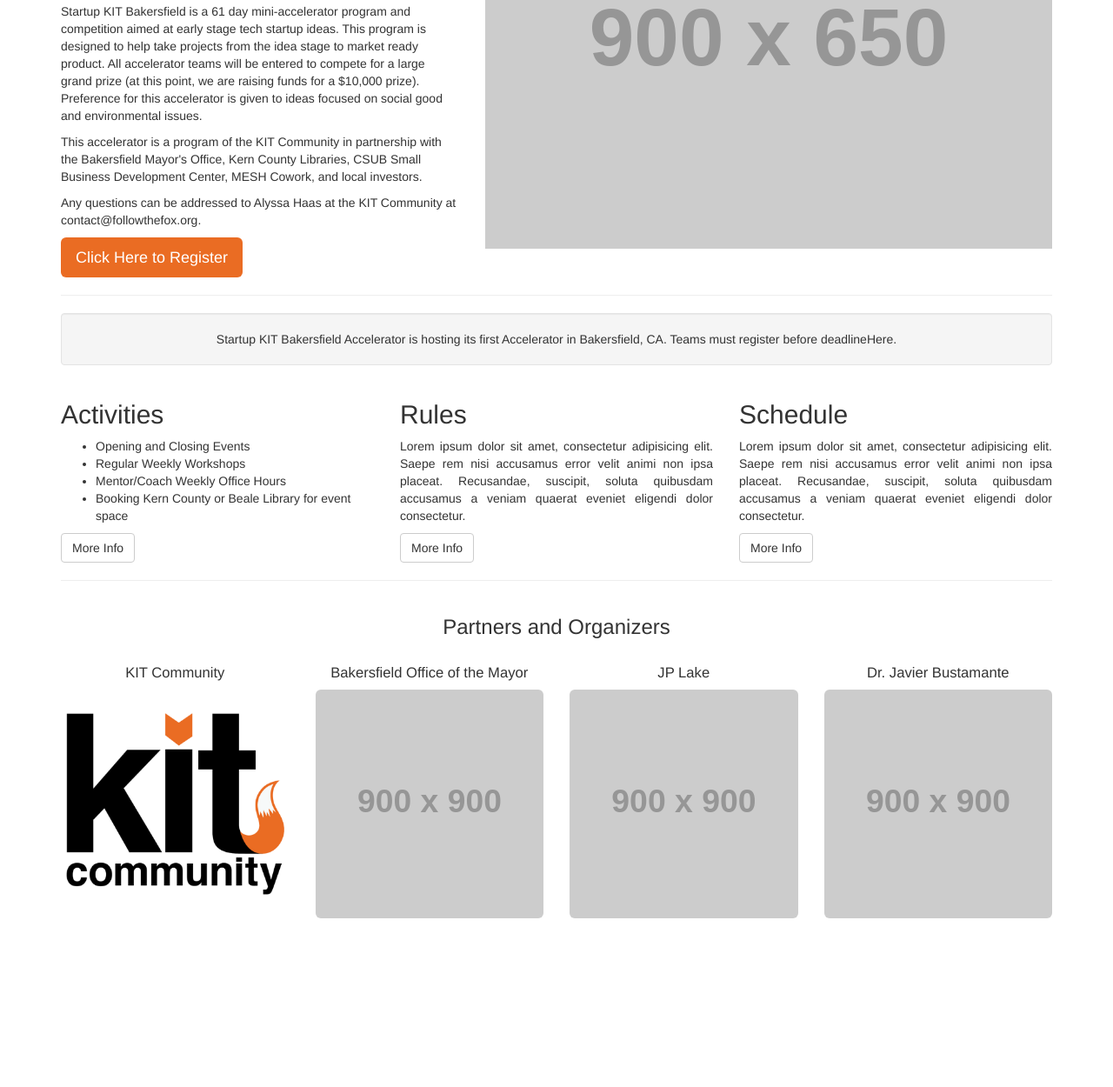
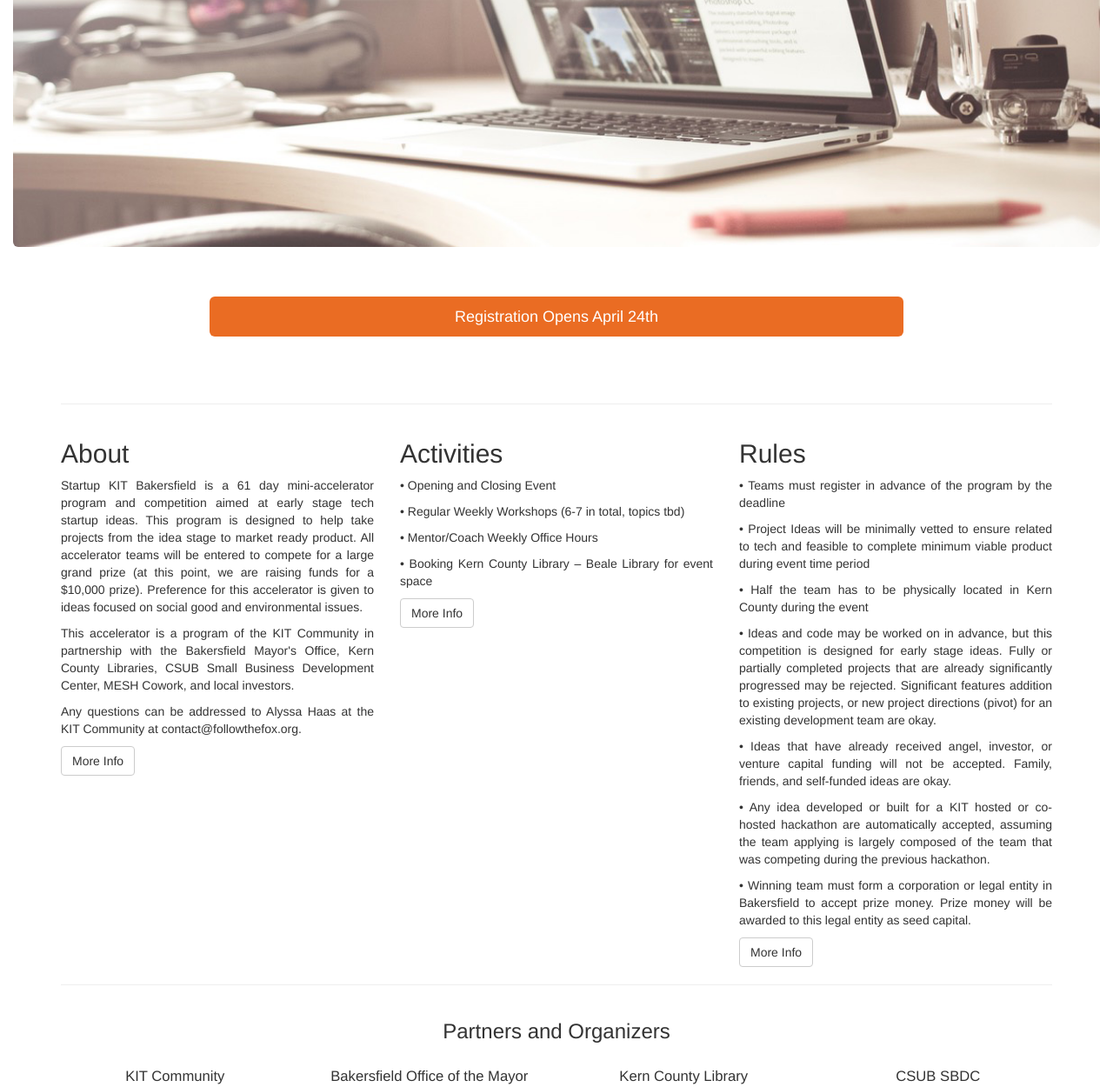
Before and after one commit to KIT-Community/Startup-KIT-Bakersfield, a plain HTML site: page index.html in a window 1280 px wide. Shown: the part 285-1535 px from the top of the page at 87% size. Drawn offline with nearby package versions, Linux system fonts and the light colour scheme; placeholder pictures from the web are drawn by us.

Commit message:
made main image full width, changed nav bar color, inserted content into about, rules, and activites

```diff
--- a/css/styles.scss
+++ b/css/styles.scss
@@ -1,6 +1,14 @@
+// google font: Quicksand
+@import url('https://fonts.googleapis.com/css?family=Quicksand');
+
 // global variables
     $primaryBlue: #4686a0;
     $secondaryBlue: #12527d;
+
+
+body {
+    font-family: 'Quicksand', sans-serif;
+}
 
 // nav bar gradient
 .my-nav-bar {
--- a/index.html
+++ b/index.html
@@ -6,10 +6,12 @@
     <meta charset="utf-8">
     <meta http-equiv="X-UA-Compatible" content="IE=edge">
     <meta name="viewport" content="width=device-width, initial-scale=1">
-    <meta name="description" content="">
-    <meta name="author" content="">
+    <meta name="description"
+          content="Kit Startup Bakersfield is holding its first annual accelerator, aimed at helping tech startups in Bakersfield.">
+    <meta name="keywords" content="Bakersfield, Startup, KIT, tech, technology, start up, accelerator">
+    <meta name="author" content="Alyssa Haas, Kevin Mershon, Matthew Jimenez">
 
-    <title>KIT Accelerator</title>
+
 
     <!-- My Custom Css -->
     <link rel="stylesheet" href="css/styles.css">
@@ -20,16 +22,21 @@
     <!-- Templates Custom CSS -->
     <link href="css/small-business.css" rel="stylesheet">
 
+    <link rel="shortcut icon" href="assets/images/kit-logo.png">
+    <title>Startup KIT Bakersfield</title>
+
 </head>
 
-<body style="font-family: Helvetica, Arial !important;">
+<body>
 
 <!-- Navigation -->
-<nav class="my-nav-bar navbar navbar-inverse navbar-fixed-top" role="navigation">
+<nav class=" navbar navbar-inverse navbar-fixed-top" role="navigation">
+
     <div class="container">
+
         <!-- Brand and toggle get grouped for better mobile display -->
         <div class="navbar-header">
-            <button type="button" class="navbar-toggle" data-toggle="collapse"
+            <button style="border: none" type="button" class="navbar-toggle" data-toggle="collapse"
                     data-target="#bs-example-navbar-collapse-1">
                 <span class="sr-only">Toggle navigation</span>
                 <span class="icon-bar"></span>
@@ -40,6 +47,9 @@
                 <img style="width: auto; height: 50px;" class="img-responsive" src="assets/images/kit-logo.png"
                      alt="KIT Community">
             </a>
+            <!--<h1 style="color: white; font-size: 4vw; margin-left: 90px" class="navbar-text">Startup KIT Bakersfield-->
+                <!--2017</h1>-->
+
         </div>
         <!-- Collect the nav links, forms, and other content for toggling -->
         <div class="collapse navbar-collapse" id="bs-example-navbar-collapse-1">
@@ -60,6 +70,12 @@
     <!-- /.container -->
 </nav>
 
+<!-- Main Picture -->
+<div class="col-md-12 hidden-sm hidden-xs">
+    <img width="100%" class=" img-rounded" src="assets/images/main_photo_with_text%20copy.jpg" alt="">
+</div>
+<!-- /.col-md-7 end main picture -->
+
 <!-- Page Content -->
 <div class="container">
 
@@ -67,17 +83,39 @@
     <div class="row">
 
         <!-- Main Picture -->
-        <div class="col-md-7 hidden-md hidden-lg">
-            <img class="img-responsive" src="http://placehold.it/900x650" alt="">
+        <div class="col-md-12 visible-sm visible-xs">
+            <img class="img-responsive img-rounded" src="assets/images/main_photo_small_with_text.jpg" alt="">
         </div>
         <!-- /.col-md-7 end main picture -->
+    </div>
+    <!-- /. end Main About row -->
 
 
-        <!-- Main about -->
-        <div class="col-md-5">
-            <h1>Startup KIT Bakersfield Accelerator <br><small>Accelerating Good In Bakersfield</small>
-                <br><small>June 19 - August 19, 2017</small></h1>
-            <p>Startup KIT Bakersfield is a 61 day mini-accelerator program and competition aimed at early stage tech startup
+    <div class="row">
+        <div class="col-md-12">
+
+            <!-- Button size change on media query -->
+            <button style="margin: 5% 15% 5%; width: 70%;" class="my-button btn btn-lg hidden-sm hidden-xs" href="#">
+                Registration Opens April 24th
+            </button>
+            <button style="margin: 5% 15% 2%; width: 70%;" class="my-button btn btn-md visible-sm visible-xs" href="#">
+                Registration Opens April 24th
+            </button>
+
+        </div>
+
+    </div>
+
+    <hr>
+
+    <!-- Information Row -->
+    <div class="row">
+        <div class="col-md-4" style="text-align: justify;">
+            <h2>About</h2>
+
+
+            <p>Startup KIT Bakersfield is a 61 day mini-accelerator program and competition aimed at early stage tech
+                startup
                 ideas. This program is designed to help take projects from the idea stage to market ready product. All
                 accelerator teams will be entered to compete for a large grand prize (at this point, we are raising
                 funds for a $10,000 prize). Preference for this accelerator is given to ideas focused on social good and
@@ -87,67 +125,67 @@
                 This accelerator is a program of the KIT Community in partnership with the Bakersfield Mayor's Office,
                 Kern County Libraries, CSUB Small Business Development Center, MESH Cowork, and local investors.
             </p>
-            <p>Any questions can be addressed to Alyssa Haas at the KIT Community at contact@followthefox.org.</p>
-            <!-- Button size change on media query -->
-            <button class="my-button btn btn-lg hidden-sm hidden-xs" href="#">Click Here to Register</button>
-            <button style="margin: auto; width: 65%; margin-top: 50px;"
-                    class="my-button btn btn-md visible-sm visible-xs" href="#">Click Here to Register
-            </button>
-        </div>
-        <!-- /.col-md-5 end main about -->
-
-        <!-- Main Picture -->
-        <div class="col-md-7 hidden-sm hidden-xs">
-            <img class="img-responsive" src="http://placehold.it/900x650" alt="">
-        </div>
-        <!-- /.col-md-7 end main picture -->
-
-    </div>
-    <!-- /. end Main About row -->
-
-    <hr>
-
-    <!-- Main tag-line well -->
-    <div class="row">
-        <div class="col-lg-12">
-            <div class="well text-center">
-                Startup KIT Bakersfield Accelerator is hosting its first Accelerator in Bakersfield, CA. Teams must
-                register before deadlineHere.
-            </div>
-        </div>
-        <!-- /.col-lg-12 -->
-    </div>
-    <!-- /. end Main tag-line well -->
-
-    <!-- Information Row -->
-    <div class="row">
-        <div class="col-md-4">
-            <h2>Activities</h2>
-            <ul>
-                <li>Opening and Closing Events</li>
-                <li>Regular Weekly Workshops</li>
-                <li>Mentor/Coach Weekly Office Hours</li>
-                <li>Booking Kern County or Beale Library for event space</li>
-            </ul>
+            Any questions can be addressed to Alyssa Haas at the KIT Community at contact@followthefox.org.</p>
             <a class="btn btn-default" href="#">More Info</a>
         </div>
         <!-- /.col-md-4 -->
-        <div class="col-md-4">
+
+        <div class="col-md-4" style="text-align: justify">
+            <h2>Activities</h2>
+
+            <p>
+                • Opening and Closing Event
+            </p>
+            <p>
+                • Regular Weekly Workshops (6-7 in total, topics tbd)
+            </p>
+            <p>
+                • Mentor/Coach Weekly Office Hours
+            </p>
+            <p>
+                • Booking Kern County Library – Beale Library for event space
+            </p>
+
+            <a class="btn btn-default" href="#">More Info</a>
+        </div>
+
+
+        <div class="col-md-4" style="text-align: justify;">
             <h2>Rules</h2>
-            <p style="text-align: justify;">Lorem ipsum dolor sit amet, consectetur adipisicing elit. Saepe rem nisi
-                accusamus error velit animi non ipsa placeat. Recusandae, suscipit, soluta quibusdam accusamus a veniam
-                quaerat eveniet eligendi dolor consectetur.</p>
+            <p>
+                • Teams must register in advance of the program by the deadline
+            </p>
+            <p>
+                • Project Ideas will be minimally vetted to ensure related to tech and feasible to complete minimum
+                viable product during event time period
+            </p>
+            <p>
+                • Half the team has to be physically located in Kern County during the event
+            </p>
+            <p>
+                • Ideas and code may be worked on in advance, but this competition is designed for early stage ideas.
+                Fully or partially completed projects that are already significantly progressed may be rejected.
+                Significant features addition to existing projects, or new project directions (pivot) for an existing
+                development team are okay.
+            </p>
+            <p>
+                • Ideas that have already received angel, investor, or venture capital funding will not be accepted.
+                Family, friends, and self-funded ideas are okay.
+            </p>
+            <p>
+                • Any idea developed or built for a KIT hosted or co-hosted hackathon are automatically accepted,
+                assuming the team applying is largely composed of the team that was competing during the previous
+                hackathon.
+            </p>
+            <p>
+                • Winning team must form a corporation or legal entity in Bakersfield to accept prize money. Prize money
+                will be awarded to this legal entity as seed capital.
+
+            </p>
             <a class="btn btn-default" href="#">More Info</a>
         </div>
         <!-- /.col-md-4 -->
-        <div class="col-md-4">
-            <h2>Schedule</h2>
-            <p style="text-align: justify;">Lorem ipsum dolor sit amet, consectetur adipisicing elit. Saepe rem nisi
-                accusamus error velit animi non ipsa placeat. Recusandae, suscipit, soluta quibusdam accusamus a veniam
-                quaerat eveniet eligendi dolor consectetur.</p>
-            <a class="btn btn-default" href="#">More Info</a>
-        </div>
-        <!-- /.col-md-4 -->
+
     </div>
     <!-- /. end Information Row -->
 
@@ -178,14 +216,14 @@
         </div>
         <!-- /.col-md-3 -->
         <div class="col-md-3 col-xs-6">
-            <h2 style="white-space: nowrap; font-size: 1.3vmax;">JP Lake</h2>
+            <h2 style="white-space: nowrap; font-size: 1.3vmax;">Kern County Library</h2>
             <img style="margin-bottom: 20px;" class="img-responsive img-rounded" src="http://placehold.it/900x900"
                  alt="">
             <!--                <a class="btn btn-default" href="#">More Info</a>-->
         </div>
         <!-- /.col-md-3 -->
         <div class="col-md-3 col-xs-6">
-            <h2 style="white-space: nowrap; font-size: 1.3vmax;">Dr. Javier Bustamante</h2>
+            <h2 style="white-space: nowrap; font-size: 1.3vmax;">CSUB SBDC</h2>
             <img style="margin-bottom: 20px;" class="img-responsive img-rounded" src="http://placehold.it/900x900"
                  alt="">
             <!--                <a class="btn btn-default" href="#">More Info</a>-->
```
Also changed, not shown: assets/images/main_photo.jpeg (added), assets/images/main_photo_small.jpeg (added), assets/images/main_photo_small_with_text.jpg (added), assets/images/main_photo_with_text copy.jpg (added), css/styles.css, 1 other file.
